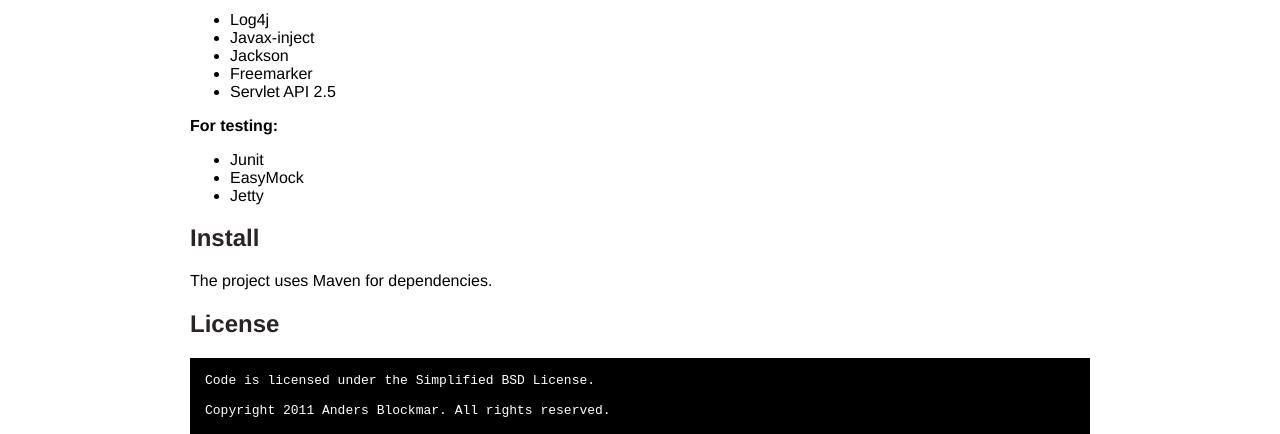
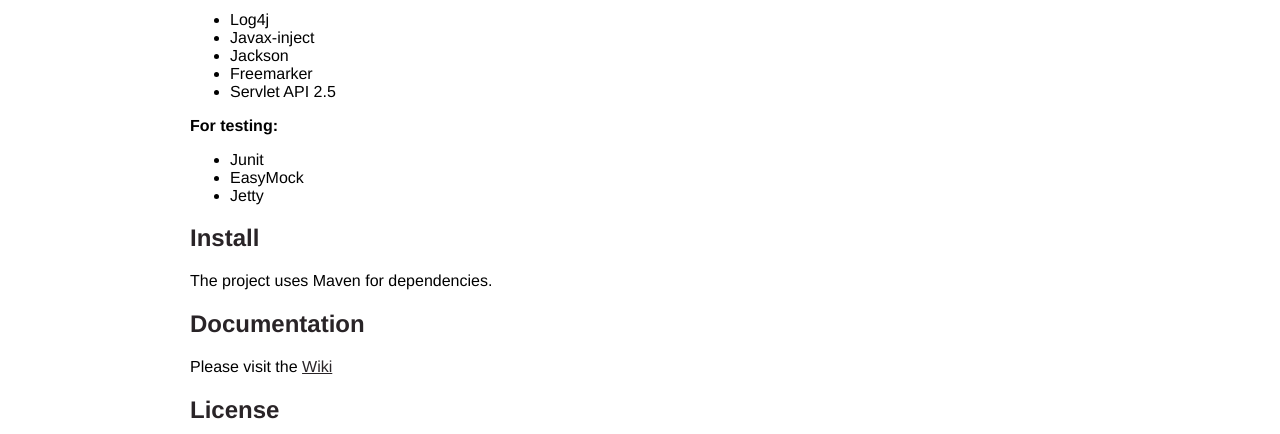
Before and after one commit to blockmar/letitrest, a plain HTML site: page index.html in a window 1280 px wide. Shown: the part 322-756 px from the top of the page. Drawn offline with Linux system fonts and the light colour scheme.

Commit message:
Added wiki link

```diff
--- a/index.html
+++ b/index.html
@@ -78,7 +78,8 @@ This is a work in progress, please se the Examples catalog for documentation. Mo
       <h2>Install</h2>
       <p>The project uses Maven for dependencies.</p>
 
-
+      <h2>Documentation</h2>
+      <p>Please visit the <a href="https://github.com/blockmar/letitrest/wiki">Wiki</a></p>
 
       <h2>License</h2>
       <p><pre>Code is licensed under the Simplified BSD License.
```
